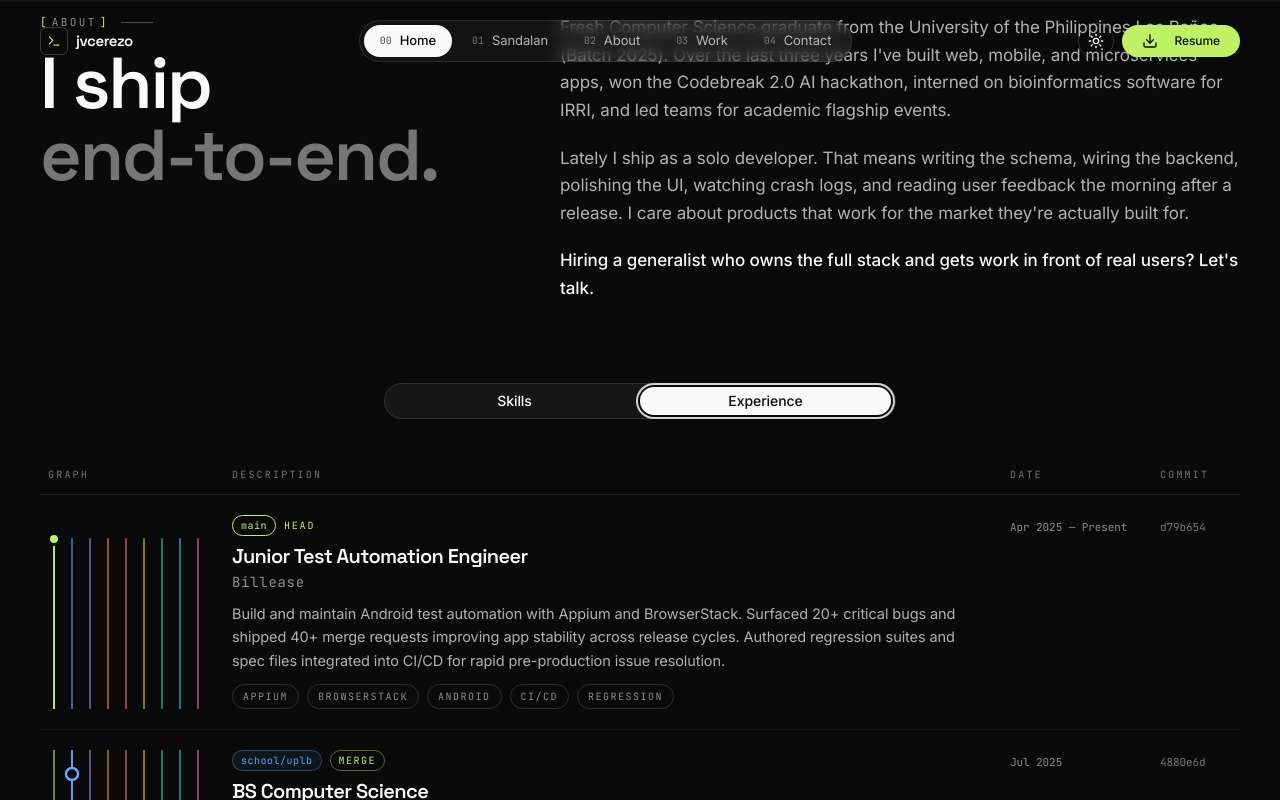
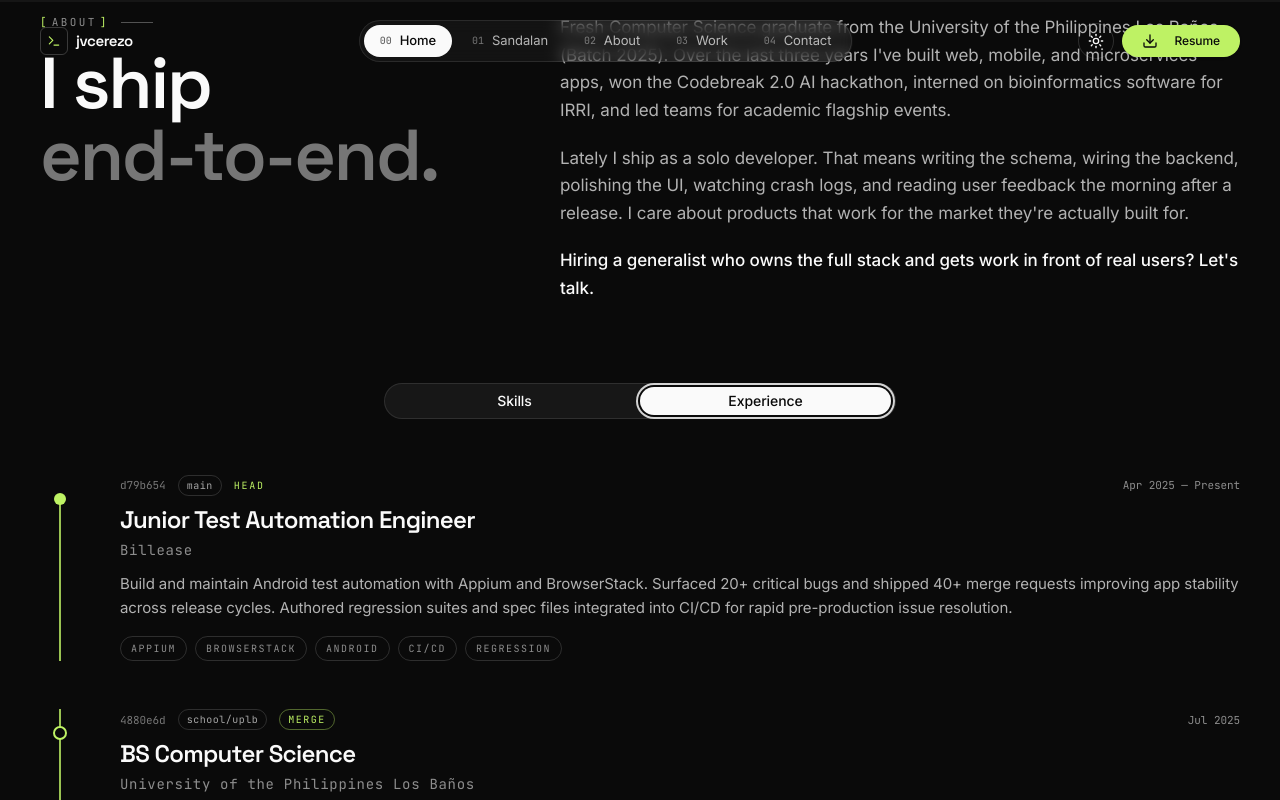
Before and after one commit to jvcerezo/portfolio, a React (Vite) app: page / in a window 1280 px wide. Both pictures are taken after a click on the tab "Experience". Shown: the part 3669-4469 px from the top of the page. Built offline with nearby package versions, Linux system fonts and the light colour scheme.

Commit message:
experience #3 hybrid - vertical line + recruiter text + git metadata header

```diff
--- a/src/App.tsx
+++ b/src/App.tsx
@@ -378,50 +378,9 @@ const EXPERIENCE: Commit[] = [
   },
 ];
 
-// Multi-lane graph definition. One lane per branch, each with its own color.
-// Lane index determines x position in the gutter; order is left-to-right.
-const LANES: Record<
-  string,
-  { idx: number; color: string }
-> = {
-  'main': { idx: 0, color: 'rgb(var(--c-accent))' },
-  'school/uplb': { idx: 1, color: '#60a5fa' },         // blue
-  'event/cs-week': { idx: 2, color: '#a78bfa' },       // violet
-  'intern/irri': { idx: 3, color: '#f59e0b' },         // amber
-  'freelance/2-weeks': { idx: 4, color: '#fb7185' },   // rose
-  'hackathon/codebreak': { idx: 5, color: '#facc15' }, // yellow
-  'lead/elbigayan': { idx: 6, color: '#34d399' },      // emerald
-  'game/fire-nation': { idx: 7, color: '#22d3ee' },    // cyan
-  'backend/picsel': { idx: 8, color: '#f472b6' },      // pink
-};
-
-const LANE_X_OFFSET = 14;
-const LANE_GAP = 18;
-const NUM_LANES = Object.keys(LANES).length;
-const GUTTER_WIDTH = LANE_X_OFFSET * 2 + (NUM_LANES - 1) * LANE_GAP;
-
-function laneXFromIdx(idx: number): number {
-  return LANE_X_OFFSET + idx * LANE_GAP;
-}
-
 function ExperienceTree() {
   return (
-    <div>
-      {/* Header row — like SourceTree column headers */}
-      <div
-        className="hidden md:grid items-center text-fg/45 font-mono text-[10px] tracking-[0.22em] uppercase pb-3 border-b border-fg/10"
-        style={{
-          gridTemplateColumns: `${GUTTER_WIDTH}px 1fr 130px 80px`,
-          columnGap: '1.25rem',
-        }}
-      >
-        <div className="px-2">Graph</div>
-        <div>Description</div>
-        <div>Date</div>
-        <div>Commit</div>
-      </div>
-
-      <ol>
+    <ol className="relative">
       {EXPERIENCE.map((c, i) => (
         <ExperienceRow
           key={c.hash + i}
@@ -431,17 +390,6 @@ function ExperienceTree() {
         />
       ))}
     </ol>
-
-      {/* Branch legend — keys to the colored lanes above. */}
-      <div className="flex flex-wrap items-center gap-x-4 gap-y-2 mt-8 pt-5 border-t border-fg/10 font-mono text-[10px] tracking-[0.18em] uppercase">
-        {Object.entries(LANES).map(([branch, lane]) => (
-          <span key={branch} className="flex items-center gap-2 text-fg/55">
-            <span className="w-2 h-2 rounded-full" style={{ background: lane.color }} />
-            {branch}
-          </span>
-        ))}
-      </div>
-    </div>
   );
 }
 
@@ -457,111 +405,80 @@ function ExperienceRow({
   const isMerge = commit.branchKind === 'merge';
   const isMain = commit.branchKind === 'main';
   const isInit = commit.hash === '00init';
-  const branchLane = LANES[commit.branch] ?? LANES['main'];
+  const isSide = commit.branchKind === 'side';
 
   return (
-    <li
-      className="grid items-stretch py-5 border-t border-fg/5 first:border-t-0 hover:bg-fg/[0.025] transition-colors"
+    <li className="relative grid grid-cols-[40px_1fr] sm:grid-cols-[56px_1fr] gap-4 sm:gap-6 py-6 first:pt-2">
+      {/* Gutter: vertical line + commit dot */}
+      <div className="relative">
+        <span
+          aria-hidden
+          className="absolute w-[2px] bg-brand/80"
           style={{
-        gridTemplateColumns: `${GUTTER_WIDTH}px 1fr 130px 80px`,
-        columnGap: '1.25rem',
+            left: '19px',
+            top: isFirst ? '24px' : 0,
+            bottom: isLast ? 'calc(100% - 24px)' : 0,
           }}
-    >
-      {/* Graph lane */}
-      <div className="relative" style={{ minHeight: 64 }}>
-        <svg
+        />
+        {isMerge ? (
+          <span
             aria-hidden
-          width={GUTTER_WIDTH}
-          height="100%"
-          preserveAspectRatio="none"
-          className="absolute inset-0"
-        >
-          {/* Draw every lane line so the graph reads as a barcode of
-              parallel branches running through the timeline. */}
-          {Object.values(LANES).map((lane) => {
-            const x = laneXFromIdx(lane.idx);
-            const y1 = isFirst ? '24' : '0';
-            const y2 = isLast ? '24' : '100%';
-            return (
-              <line
-                key={lane.idx}
-                x1={x}
-                x2={x}
-                y1={y1}
-                y2={y2}
-                stroke={lane.color}
-                strokeWidth={2}
-                strokeOpacity={lane.idx === branchLane.idx ? 0.95 : 0.55}
-                strokeLinecap="round"
-              />
-            );
-          })}
-
-          {/* The commit dot sits on its branch's lane. */}
-          {isMerge ? (
-            <circle
-              cx={laneXFromIdx(branchLane.idx)}
-              cy={24}
-              r={6}
-              fill="rgb(var(--c-bg))"
-              stroke={branchLane.color}
-              strokeWidth={2.5}
+            className="absolute w-3.5 h-3.5 rounded-full border-[2px] border-brand bg-bg"
+            style={{ left: '13px', top: '17px' }}
           />
         ) : (
-            <circle
-              cx={laneXFromIdx(branchLane.idx)}
-              cy={24}
-              r={5.5}
-              fill={branchLane.color}
-              stroke="rgb(var(--c-bg))"
-              strokeWidth={3}
+          <span
+            aria-hidden
+            className="absolute w-3 h-3 rounded-full bg-brand"
+            style={{ left: '14px', top: '18px' }}
           />
         )}
-        </svg>
       </div>
 
-      {/* Description */}
+      {/* Content — git metadata header + recruiter-friendly body */}
       <div className="min-w-0">
-        <div className="flex flex-wrap items-center gap-x-2 gap-y-1">
-          {/* Branch ref pill (always shown so the row's lane is identifiable) */}
+        {/* Metadata header: hash + branch ref + HEAD/merge tag + date */}
+        <div className="flex flex-wrap items-center gap-x-3 gap-y-1 font-mono text-[11px] text-fg/55 tabular-nums">
+          <span className="text-fg/45">{commit.hash}</span>
           <span
-            className="font-mono text-[10px] tracking-[0.05em] px-2 py-0.5 rounded-full border"
-            style={{
-              color: branchLane.color,
-              borderColor: `${branchLane.color}55`,
-              background: `${branchLane.color}14`,
-            }}
+            className="px-2 py-0.5 rounded-full border border-fg/15 text-fg/65 text-[10px] tracking-[0.05em]"
           >
             {commit.branch}
           </span>
+          {isMain && (
+            <span className="text-[10px] tracking-[0.18em] uppercase text-brand">
+              HEAD
+            </span>
+          )}
           {isMerge && (
-            <span className="font-mono text-[10px] tracking-[0.15em] uppercase text-brand border border-brand/40 px-2 py-0.5 rounded-full">
+            <span className="text-[10px] tracking-[0.15em] uppercase text-brand border border-brand/40 px-2 py-0.5 rounded-full">
               merge
             </span>
           )}
-          {isMain && (
-            <span className="font-mono text-[10px] tracking-[0.18em] uppercase text-brand">
-              HEAD
+          {isSide && (
+            <span className="text-[10px] tracking-[0.15em] uppercase text-fg/45">
+              side branch
             </span>
           )}
-          <span className="md:hidden font-mono text-[10px] tracking-[0.22em] uppercase text-fg/45 ml-auto">
-            {commit.date}
-          </span>
+          <span className="text-fg/55 ml-auto">{commit.date}</span>
         </div>
 
-        <h3 className="font-display text-lg lg:text-xl font-semibold text-fg tracking-tight mt-1.5 leading-tight">
+        {/* Recruiter-readable body */}
+        <h3 className="font-display text-xl lg:text-2xl font-semibold text-fg tracking-tight mt-2 leading-tight">
           {commit.role}
         </h3>
-        <div className="text-fg/55 text-sm font-mono tracking-[0.05em] mt-0.5">
+        <div className="text-fg/55 text-sm font-mono tracking-[0.05em] mt-1">
           {commit.company}
         </div>
+
         {!isInit && (
-          <p className="text-fg/70 leading-relaxed mt-2.5 text-[14.5px]">
+          <p className="text-fg/70 leading-relaxed mt-3 text-[15px]">
             {commit.description}
           </p>
         )}
+
         {commit.tags.length > 0 && (
-          <div className="flex flex-wrap gap-2 mt-3">
+          <div className="flex flex-wrap gap-2 mt-4">
             {commit.tags.map((t) => (
               <span
                 key={t}
@@ -572,16 +489,6 @@ function ExperienceRow({
             ))}
           </div>
         )}
-      </div>
-
-      {/* Date — only shown on md+ so mobile uses inline date */}
-      <div className="hidden md:block font-mono text-[11px] text-fg/55 tabular-nums whitespace-nowrap pt-1">
-        {commit.date}
-      </div>
-
-      {/* Commit hash */}
-      <div className="hidden md:block font-mono text-[11px] text-fg/45 tabular-nums pt-1">
-        {commit.hash}
       </div>
     </li>
   );
```
Lines whose indentation alone changed are shown as unchanged.
